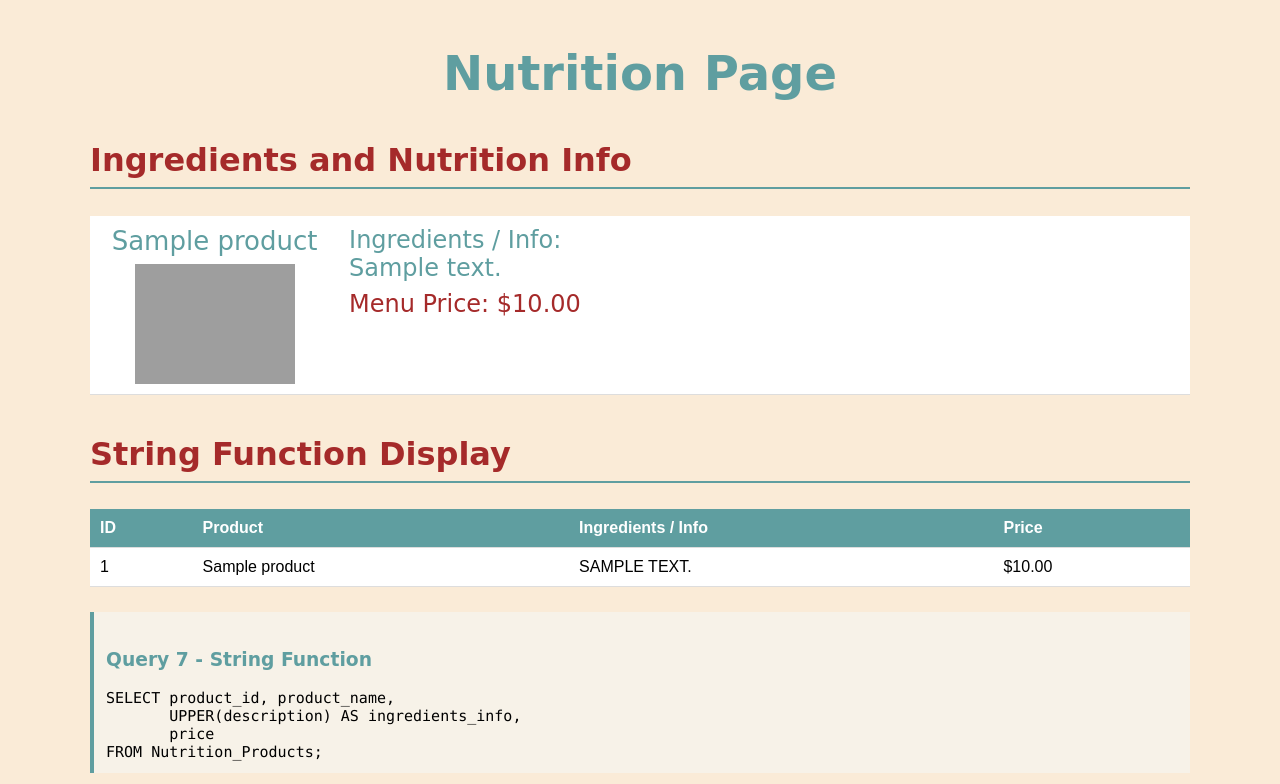
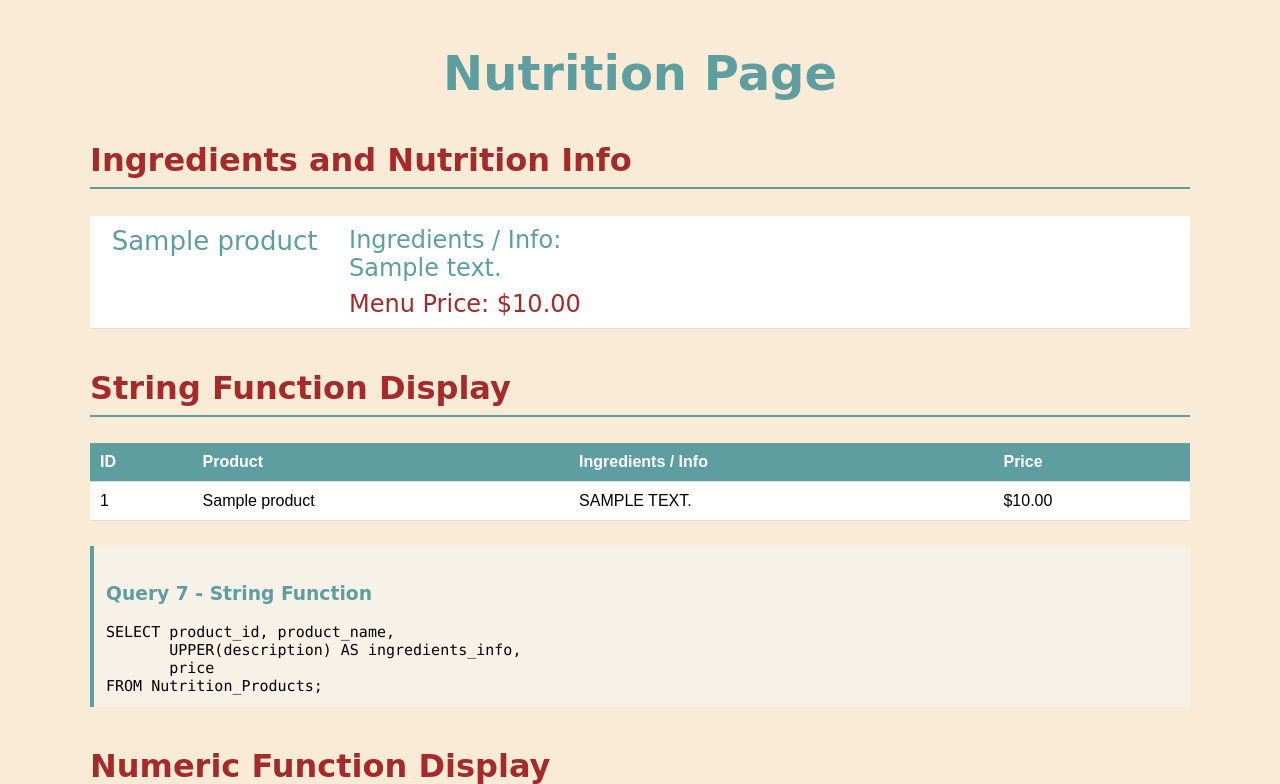
Before and after one commit to dmarroquinherna/DB_Final_Project, a PHP site: page /nutrition.php in a window 1280 px wide. Shown: the part 55-839 px from the top of the page. Run offline with PHP 8.4, Linux system fonts and the light colour scheme; tables that the repository leaves empty hold one stand-in row (values such as "Sample post"); grey boxes are pictures that could not be loaded.

Commit message:
Add files via upload
**Removed img for menu items

```diff
--- a/final_db/nutrition.php
+++ b/final_db/nutrition.php
@@ -70,7 +70,7 @@ while($row = mysqli_fetch_assoc($r3)){
     <tr>
         <td class="c1">
             <div>' . $row["product_name"] . '</div>
-            <img class="thumb" src="' . $img . '" alt="' . $row["product_name"] . '">
+
         </td>
         <td class="c2">
             <div>Ingredients / Info:</div>
```
